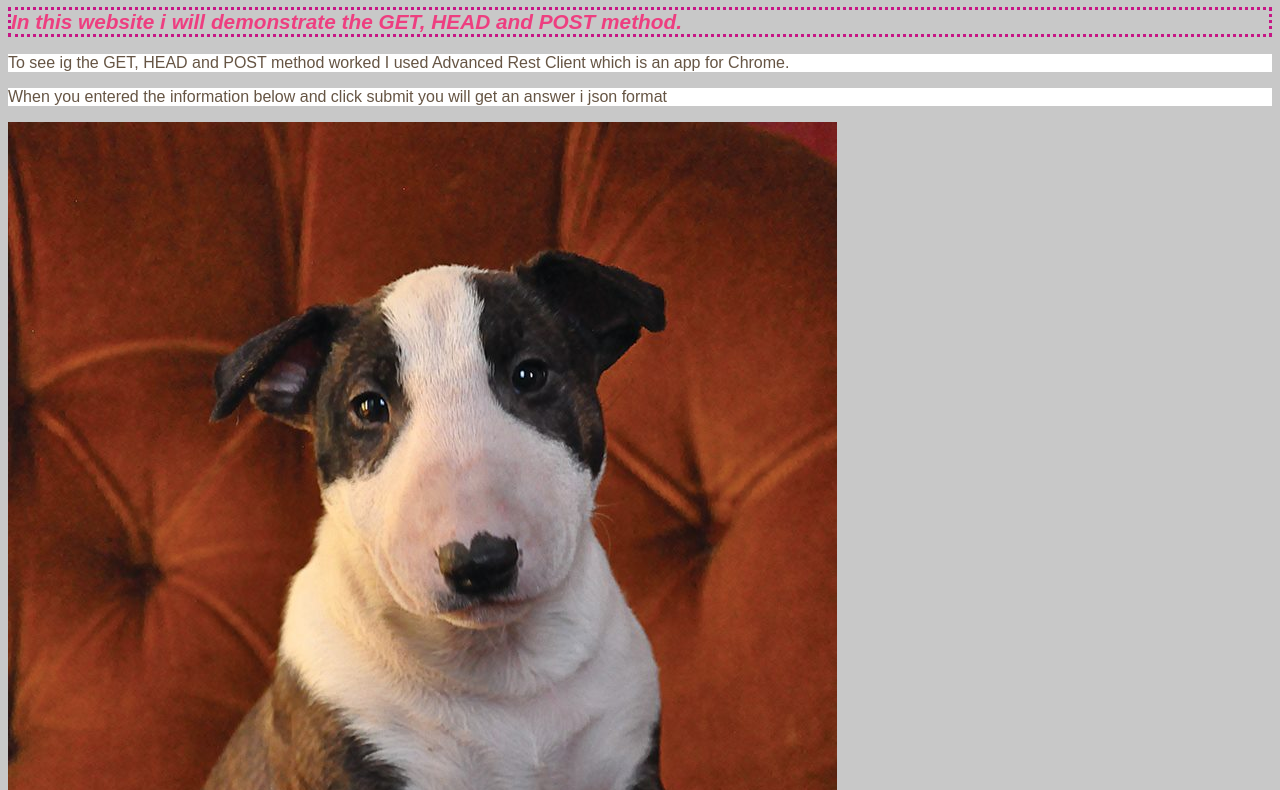
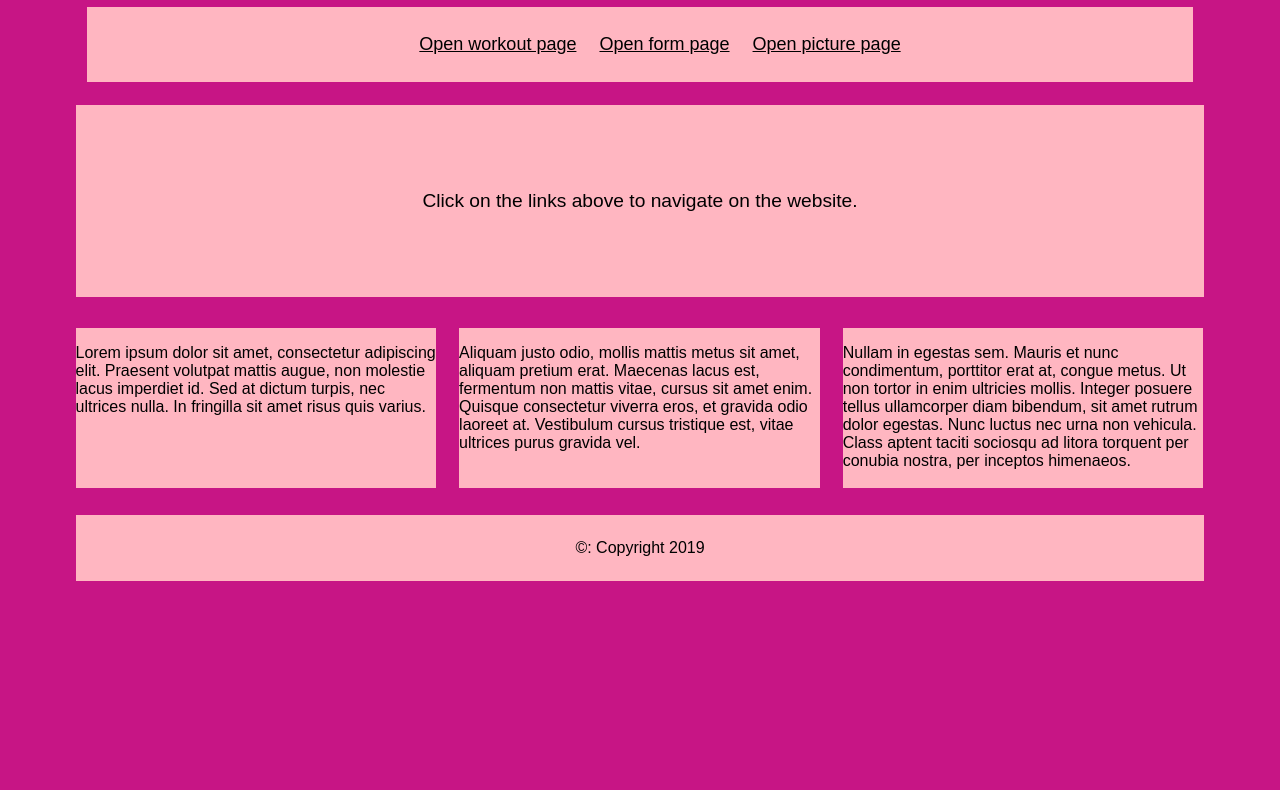
Before and after one commit to Pickadolly/JavaHttpWebServer, a plain HTML site: page root/index.html in a window 1280 px wide. Shown: the part 73-863 px from the top of the page. After the commit the page ends 800 px from the top, so only its background shows below. Drawn offline with nearby package versions, Linux system fonts and the light colour scheme.

Commit message:
Made som changes

```diff
--- a/root/Stylesheet.css
+++ b/root/Stylesheet.css
@@ -4,23 +4,12 @@ body {
 }
 h1 {
     color: DarkCyan;
-    font-size: 200%
-}
-h2 {
-    color: #ee3e80;
-    font-size: 1.3em;
-    font-style: italic;
-    border-style: dotted;
-    border-color: mediumvioletred;
-}
-p {
-    color: #665544;
-    background-color: white;
+    font-size: 150%
 }
 input {
     padding: 6px 12px 6px 12px;
     border: 1px solid #665544;
-    color: #ffffff;
+    color: black;
 }
 input.submit:hover {
     background-color: #665544;
@@ -29,8 +18,8 @@ input.submit:active {
     background-color: chocolate;
 }
 input.text {
-    color: #cccccc;
+    color: black;
 }
 input.text:focus {
-    color: #665544;
+    color: black;
 }
--- a/root/index.html
+++ b/root/index.html
@@ -3,18 +3,43 @@
 <head>
     <meta charset="UTF-8">
     <title>Laboration 1</title>
-    <link href="Stylesheet.css" type="text/css" rel="stylesheet"/>
+    <link href="liquidlayout.css" type="text/css" rel="stylesheet"/>
 </head>
 <body>
-<h1>Welcome to laboration 1 in the course webservices and integrations! </h1>
-<h2>In this website i will demonstrate the GET, HEAD and POST method.</h2>
-<p>To see ig the GET, HEAD and POST method worked I used Advanced Rest Client which is an app for Chrome.</p>
-<p>When you entered the information below and click submit you will get an answer i json format</p>
-<img src="kerstin.jpg">
-<form action="/jsonoutput" method="post">
-    First name: <input type="text" name="bla" placeholder="Lower case, all one word"><br>
-    Last name: <input type="text" name="blabla" placeholder="Lower case, all one word"><br>
-    <input type="submit" value="Submit">
-</form>
+<div id="header">
+    <h1>WELCOME</h1>
+    <div id ="nav">
+        <ul>
+            <li><a href="workout1.pdf">Open workout page</a></li>
+            <li><a href="form.html">Open form page</a></li>
+            <li><a href="pictures.html">Open picture page</a></li>
+        </ul>
+    </div>
+</div>
+<div id="content">
+    <div id ="feature">
+        <br>
+        <br>
+        <br>
+        <p>Click on the links above to navigate on the website.</p>
+    </div>
+    <div class="article column1">
+        <p>Lorem ipsum dolor sit amet, consectetur adipiscing elit. Praesent volutpat mattis augue, non molestie lacus imperdiet id.
+            Sed at dictum turpis, nec ultrices nulla. In fringilla sit amet risus quis varius.</p>
+    </div>
+    <div class="article column2">
+        <p>Aliquam justo odio, mollis mattis metus sit amet, aliquam pretium erat. Maecenas lacus est, fermentum non mattis vitae, cursus sit amet enim.
+            Quisque consectetur viverra eros, et gravida odio laoreet at. Vestibulum cursus tristique est, vitae ultrices purus gravida vel.</p>
+    </div>
+    <div class="article column3">
+        <p>Nullam in egestas sem. Mauris et nunc condimentum, porttitor erat at, congue metus. Ut non tortor in enim ultricies mollis. Integer posuere tellus ullamcorper
+            diam bibendum, sit amet rutrum dolor egestas. Nunc luctus nec urna non vehicula. Class aptent taciti sociosqu ad litora torquent per conubia nostra, per inceptos
+            himenaeos.</p>
+    </div>
+</div>
+<div id="footer">
+    <p>&copy: Copyright 2019</p>
+</div>
+<script src="jquery-3.3.1.min.js"></script>
 </body>
 </html>
--- a/root/pictures.css
+++ b/root/pictures.css
@@ -32,6 +32,5 @@ figure img {
     border: 1px solid #d6d6d6;
 }
 figcaption {
-    background-image: url("crown.png");
     padding-left: 20px;
 }
```
Also changed, not shown: root/form.html (+9 -2 lines).
